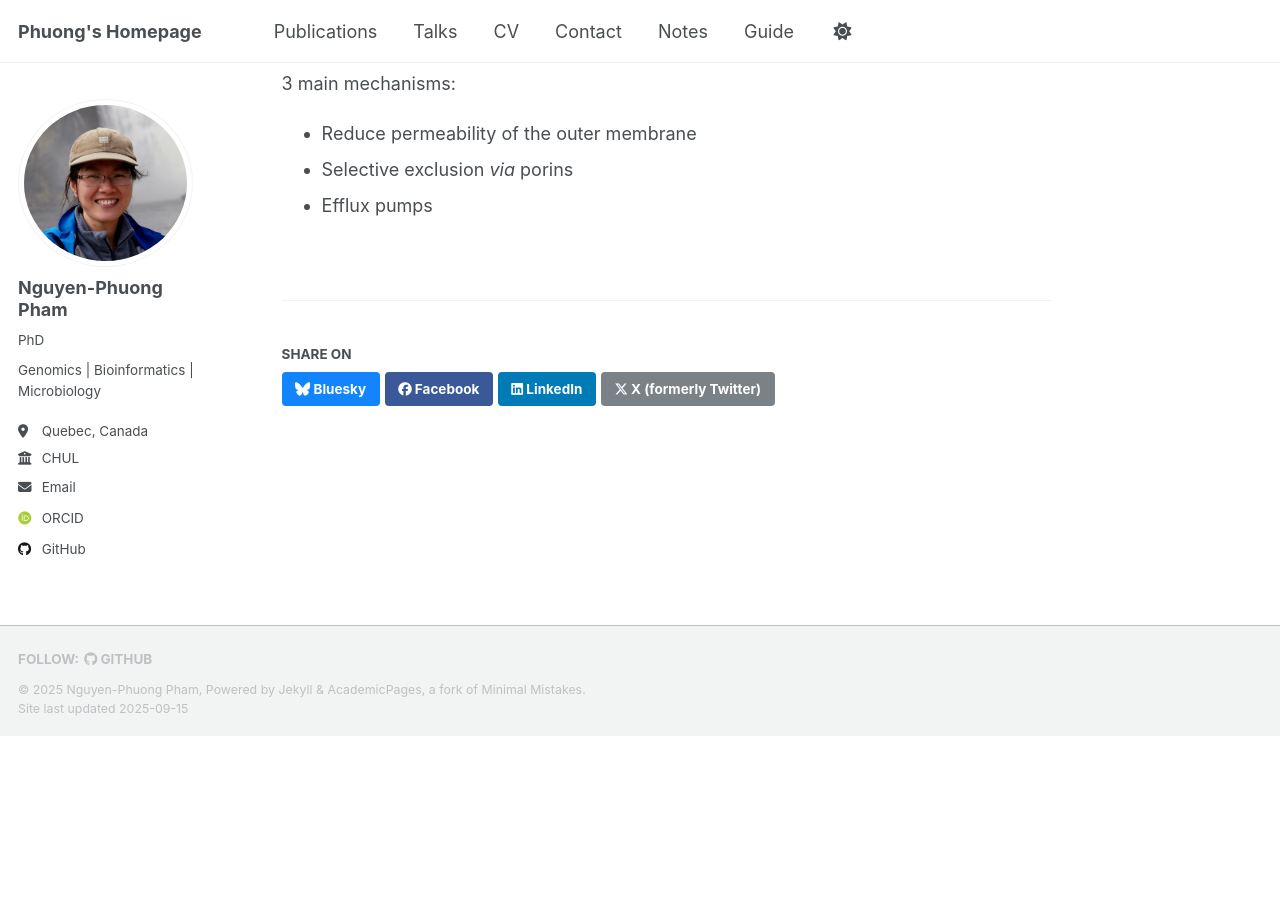
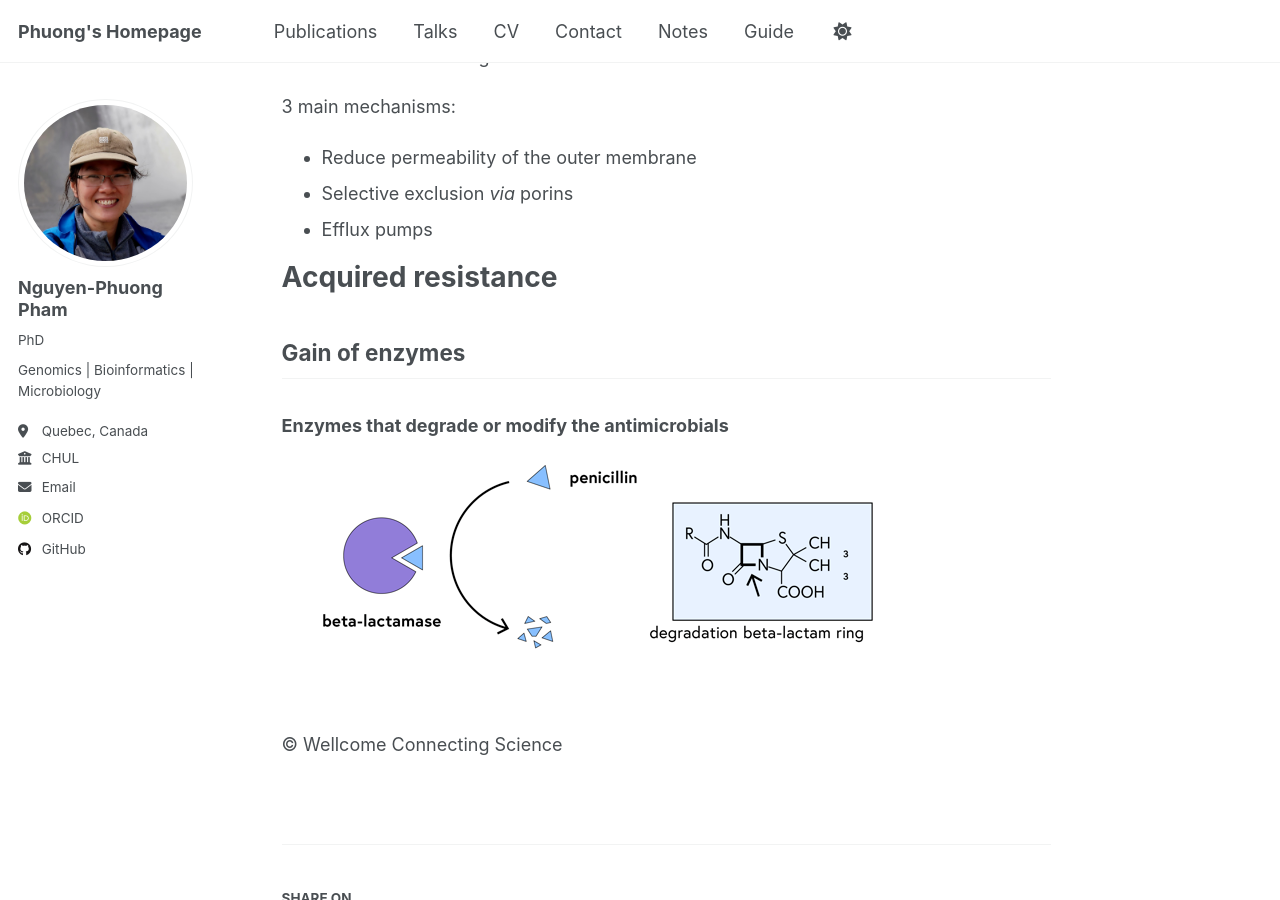
Before and after one commit to phng3001/phng3001.github.io, a Jekyll site: the page built from _notes/AMR_mechanisms.md, in a window 1280 px wide and 900 px high, scrolled down 710 px. Built offline with Jekyll 4.4.1, drawn with Linux system fonts in a browser that asks for light colours; some web fonts are replaced; a script that is not in the unit is left out; before the commit the page ends 1447 px from its top, so only the background shows below that.

Commit message:
Add AMR_mechanisms.md

```diff
--- a/_notes/AMR_mechanisms.md
+++ b/_notes/AMR_mechanisms.md
@@ -6,9 +6,17 @@ collection: notes
 
 # Intrinsic resistance
 ![Mechanisms of intrinsic resistance](/images/intrinsic_resistance_mechanisms.png)
+
 © Wellcome Connecting Science
 
 3 main mechanisms:
 * Reduce permeability of the outer membrane
 * Selective exclusion *via* porins
 * Efflux pumps
+
+# Acquired resistance
+## Gain of enzymes
+### Enzymes that degrade or modify the antimicrobials
+![Beta-lactamase](/images/beta_lactamase.png)
+
+© Wellcome Connecting Science
```
